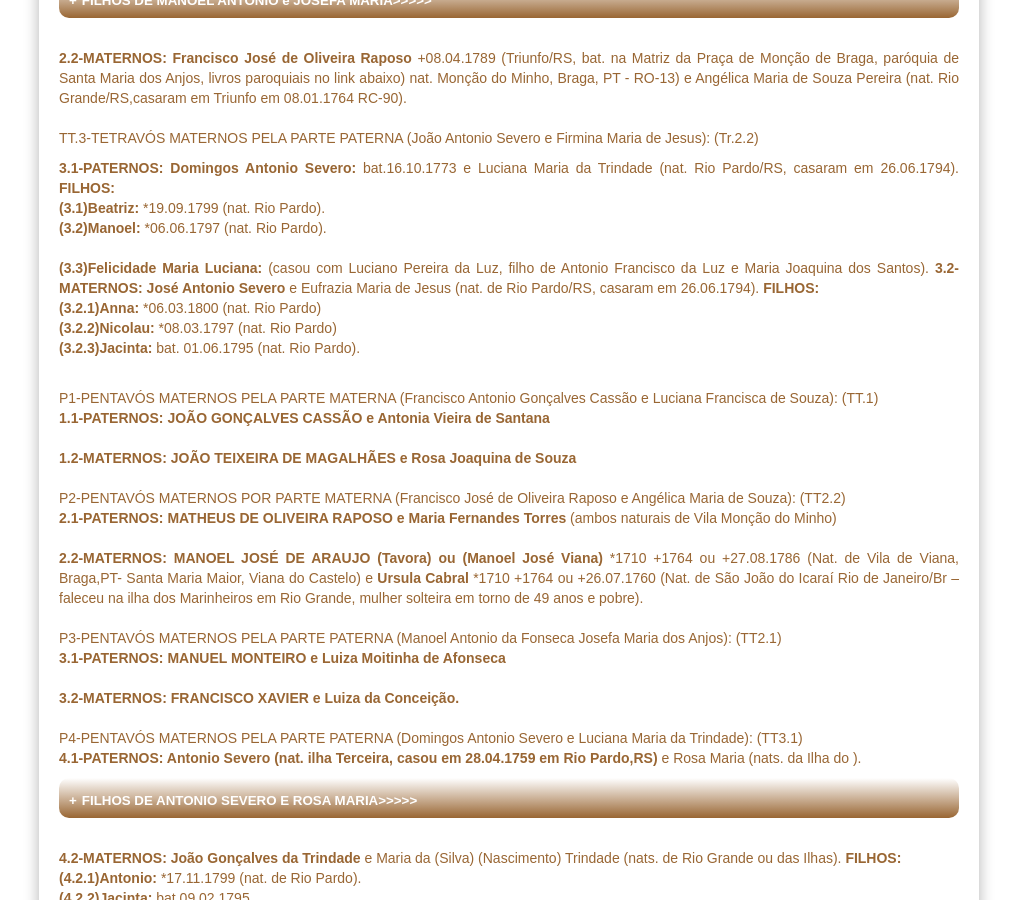
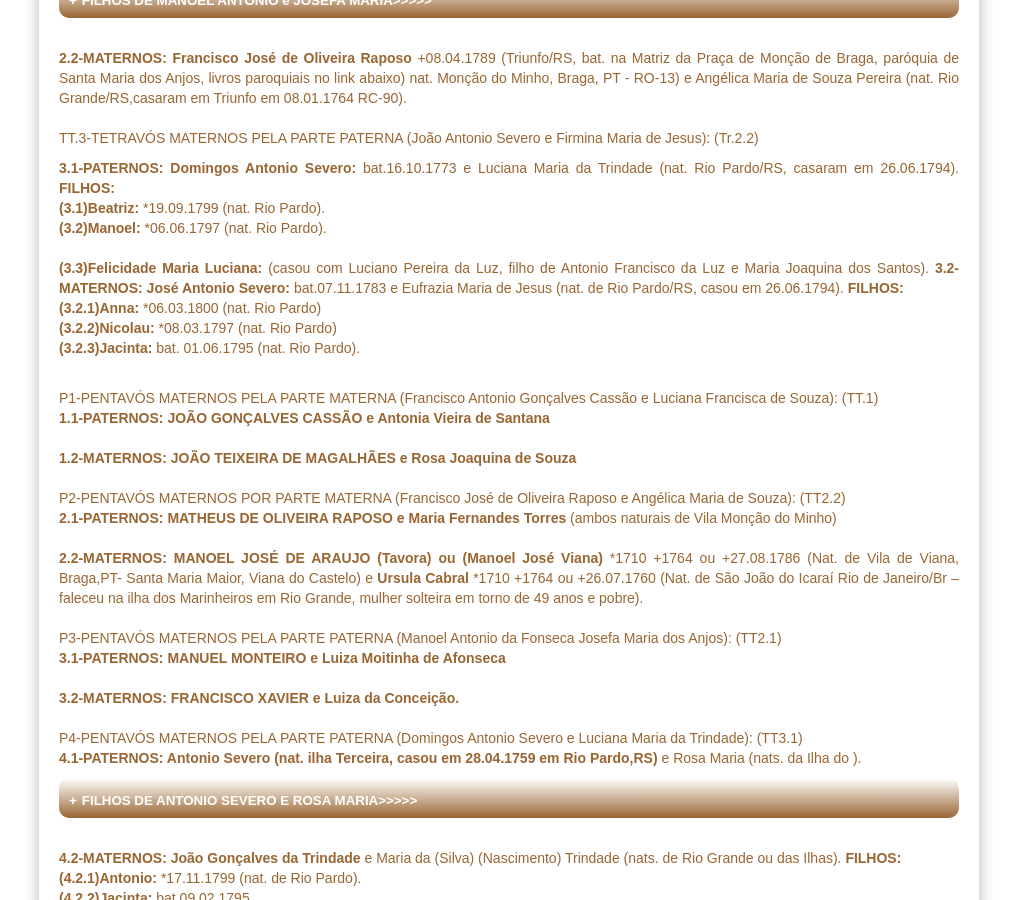
Before and after one commit to claudiovargas1955/claudiovargas1955.github.io, a Jekyll site: the page built from _pages/arvore-genealogica-de-costados-de-florisbella.html, in a window 1280 px wide and 900 px high, scrolled down 1851 px. Shown: the whole window, without its empty margins (131-1148 px from the left). Built offline with Jekyll 4.4.1, drawn with Linux system fonts in a browser that asks for light colours; some web fonts are replaced; some of the changed lines change nothing that is shown.

Commit message:
Update arvore-genealogica-de-costados-de-florisbella.html

```diff
--- a/_pages/arvore-genealogica-de-costados-de-florisbella.html
+++ b/_pages/arvore-genealogica-de-costados-de-florisbella.html
@@ -495,7 +495,7 @@
 <b>(3.3)Felicidade Maria Luciana: </b>(casou com Luciano Pereira da Luz, filho de Antonio Francisco da Luz e Maria Joaquina dos
 Santos).
 
-<b>3.2-MATERNOS: José Antonio Severo </b>e Eufrazia Maria de Jesus (nat. de Rio Pardo/RS, casaram em 26.06.1794). <b>FILHOS:</b><br>
+<b>3.2-MATERNOS: José Antonio Severo: </b>bat.07.11.1783 e Eufrazia Maria de Jesus (nat. de Rio Pardo/RS, casou em 26.06.1794). <b>FILHOS:</b><br>
 <b>(3.2.1)Anna: </b>*06.03.1800 (nat. Rio Pardo)<br>
 <b>(3.2.2)Nicolau: </b>*08.03.1797 (nat. Rio Pardo)<br>
 <b>(3.2.3)Jacinta: </b>bat. 01.06.1795 (nat. Rio Pardo).<br><br>
@@ -564,7 +564,7 @@
  <b>(4.1.6.2)Januário Severo: </b>(nat. Rio Pardo-RS, casou em 24.09.1831 em Alegrete, RS, com Faustina Maria do Nascimento, filha de Simão
 Antonio Severo e Ana Maria do Nascimento, nat. Rio Pardo/RS ). <br>
 <b>(4.1.6.3)Luís Antônio Severo: </b><br>
-<b>Maria Joaquina: </b>(casou com José Casimiro Pinto, filho de Felisberto Pinto de Andrade e Ana Esméria).<br><br>
+<b>(4.1.6.4)Maria Joaquina: </b>(casou com José Casimiro Pinto, filho de Felisberto Pinto de Andrade e Ana Esméria).<br><br>
 
 <b>(4.1.7)Domingos Antônio Severo: </b>bat. 16.10.1773 (tetravô, ver acima). <br><br>
 
@@ -576,9 +576,12 @@
 
 <b>(4.1.10)Bernardo Antônio Severo: </b>*13.05.1781 (nat. Rio Pardo). <br><br>
 
-<b>(4.1.11)José Antônio Severo: </b>bat.07.11.1783 (tetravô materno). <br><br>
+<b>(4.1.11)José Antônio Severo: </b>bat.07.11.1783 (tetravô materno, ver acima). <br><br>
 
- <b>(4.1.12)Simão Antônio Severo: </b>bat.03.03.1785. <br><br>
+<b>(4.1.12)Simão Antônio Severo: </b>bat.03.03.1785. (nat. Rio Pardo/RS). <b>FILHOS:</b><br>
+ <b>(4.1.12.1)Faustina Maria do Nascimento: </b> (nat. Rio Pardo-RS, casou em 24.09.1831 em Alegrete, RS, com Januário Severo, filho de
+ Joaquim Antonio Severo, nat. Rio Pardo/RS).
+ <br><br>
 
 <b>(4.1.13)Francisco Antônio Severo: </b>bat. 02.07.1786 (nat. Rio Pardo).<br><br>
 
```
